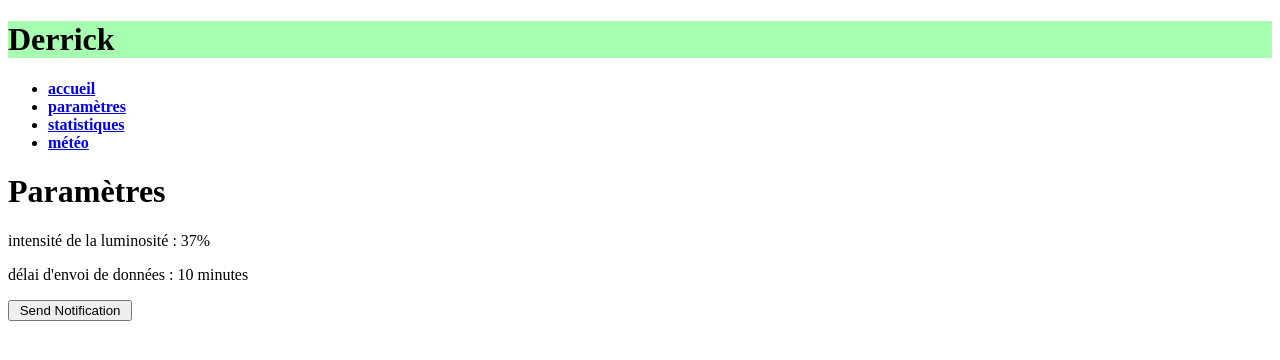
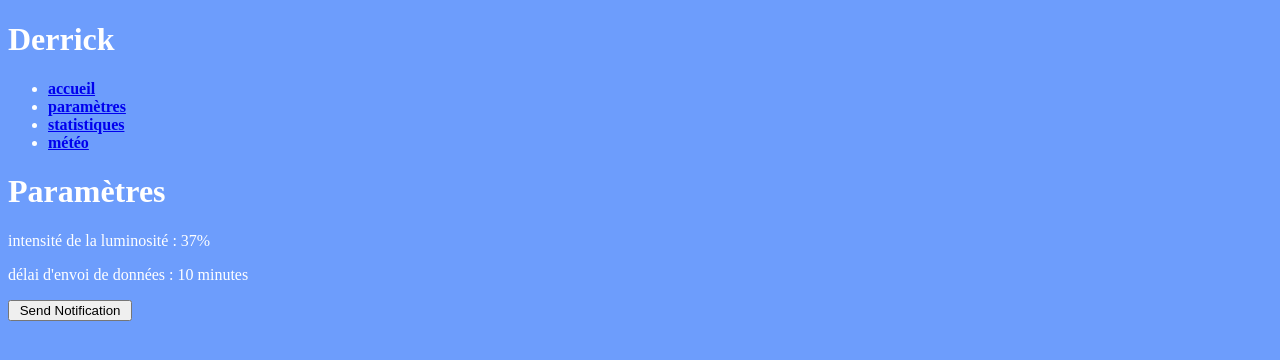
Before and after one commit to camillevnsse/derrick_smart_plant, a Flask app: page /settings in a window 1280 px wide. Shown: the top 360 px of the page. Run offline with Flask 2, Linux system fonts and the light colour scheme.

Commit message:
Update template.css

```diff
--- a/static/css/template.css
+++ b/static/css/template.css
@@ -1,3 +1,9 @@
-.navigation {
-    background-color : #a6ffb0;
+body {
+background-color : #6d9dfc;
+color: white
 }
+
+#dp_illustration {
+    float:right;
+    margin: 0 0 15 15px
+}
```
